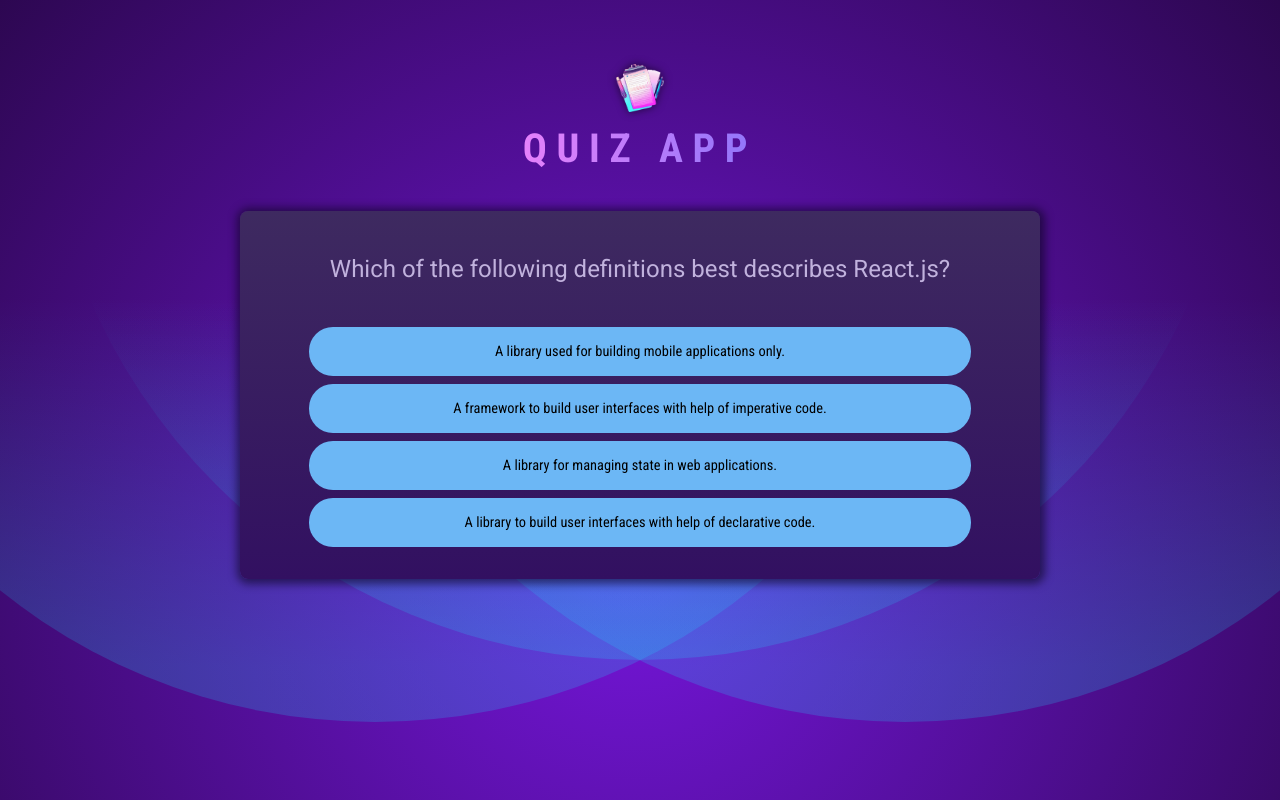
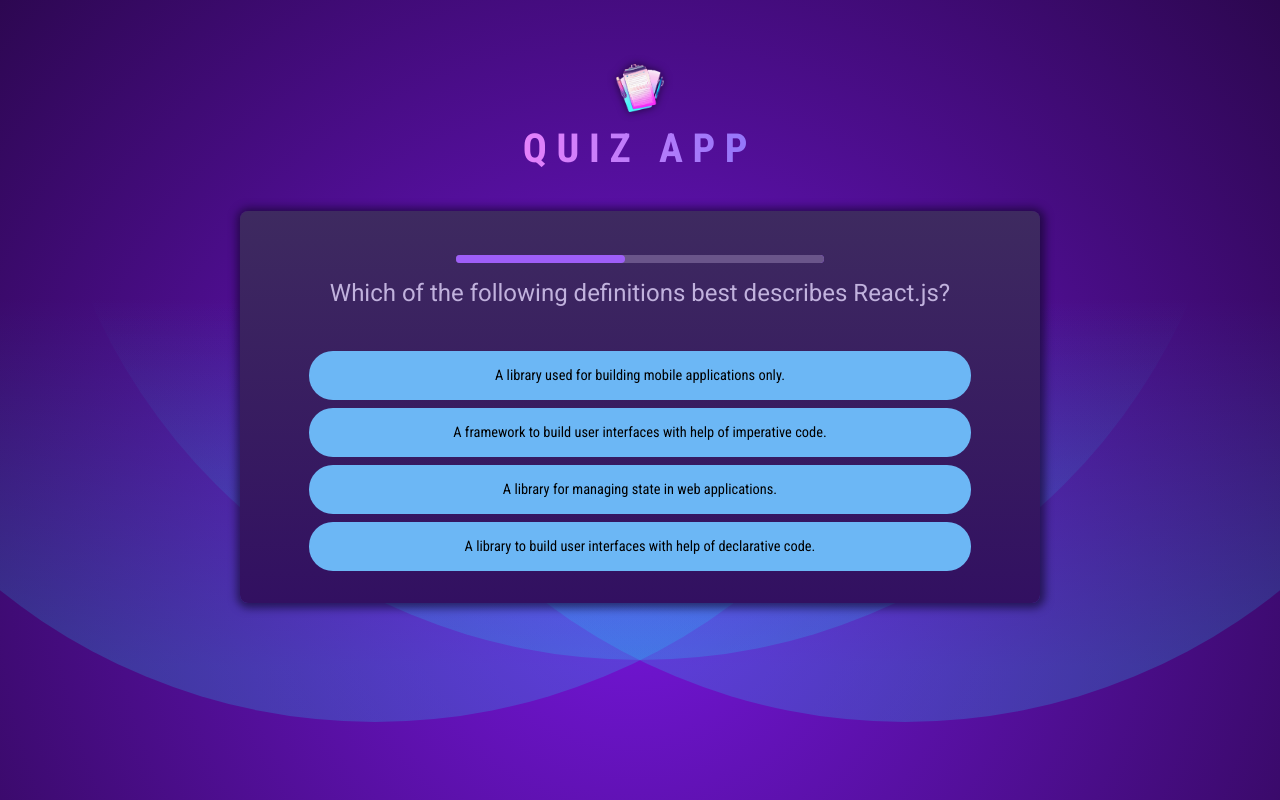
Before and after one commit to EidmantasDev/react-quiz-app, a React (Vite) app: page / in a window 1280 px wide. Built offline with nearby package versions, Linux system fonts and the light colour scheme.

Commit message:
Created QuestionTimer component with a progress bar and used it in Quiz component by passing timeout and onTimeout props onTimeout is handleSkipAnswer which is created using useCallback hook to skip the answer

```diff
--- /dev/null
+++ b/src/components/QuestionTimer/QuestionTimer.jsx
@@ -0,0 +1,25 @@
+import { useEffect, useState } from 'react';
+
+export default function QuestionTimer({ timeout, onTimeout }) {
+  const [remainingTime, setRemainingTime] = useState(timeout);
+
+  useEffect(() => {
+    const timer = setTimeout(onTimeout, timeout);
+
+    return () => {
+      clearTimeout(timer);
+    };
+  }, [timeout, onTimeout]);
+
+  useEffect(() => {
+    const interval = setInterval(() => {
+      setRemainingTime((prevRemainingTime) => prevRemainingTime - 100);
+    }, 100);
+
+    return () => {
+      clearInterval(interval);
+    };
+  }, []);
+
+  return <progress id='question-time' max={timeout} value={remainingTime} />;
+}
--- a/src/components/Quiz/Quiz.jsx
+++ b/src/components/Quiz/Quiz.jsx
@@ -1,6 +1,7 @@
-import { useState } from 'react';
+import { useCallback, useState } from 'react';
 import QUESTIONS from '../../questions';
 import quizComplete from '../../assets/quiz-complete.png';
+import QuestionTimer from '../QuestionTimer/QuestionTimer';
 
 export default function Quiz() {
   const [userAnswers, setUserAnswers] = useState([]);
@@ -8,11 +9,19 @@
   const activeQuestionIndex = userAnswers.length;
   const quizIsComplete = activeQuestionIndex === QUESTIONS.length;
 
-  function handleSelectAnswer(selectedAnswer) {
+  const handleSelectAnswer = useCallback(function handleSelectAnswer(
+    selectedAnswer
+  ) {
     setUserAnswers((prevUserAnswers) => {
       return [...prevUserAnswers, selectedAnswer];
     });
-  }
+  },
+  []);
+
+  const handleSkipAnswer = useCallback(
+    () => handleSelectAnswer(null),
+    [handleSelectAnswer]
+  );
 
   if (quizIsComplete) {
     return (
@@ -29,6 +38,11 @@
   return (
     <div id='quiz'>
       <div id='question'>
+        <QuestionTimer
+          key={activeQuestionIndex}
+          timeout={10000}
+          onTimeout={handleSkipAnswer}
+        />
         <h2>{QUESTIONS[activeQuestionIndex].text}</h2>
         <ul id='answers'>
           {shuffledAnswers.map((answer) => (
```
